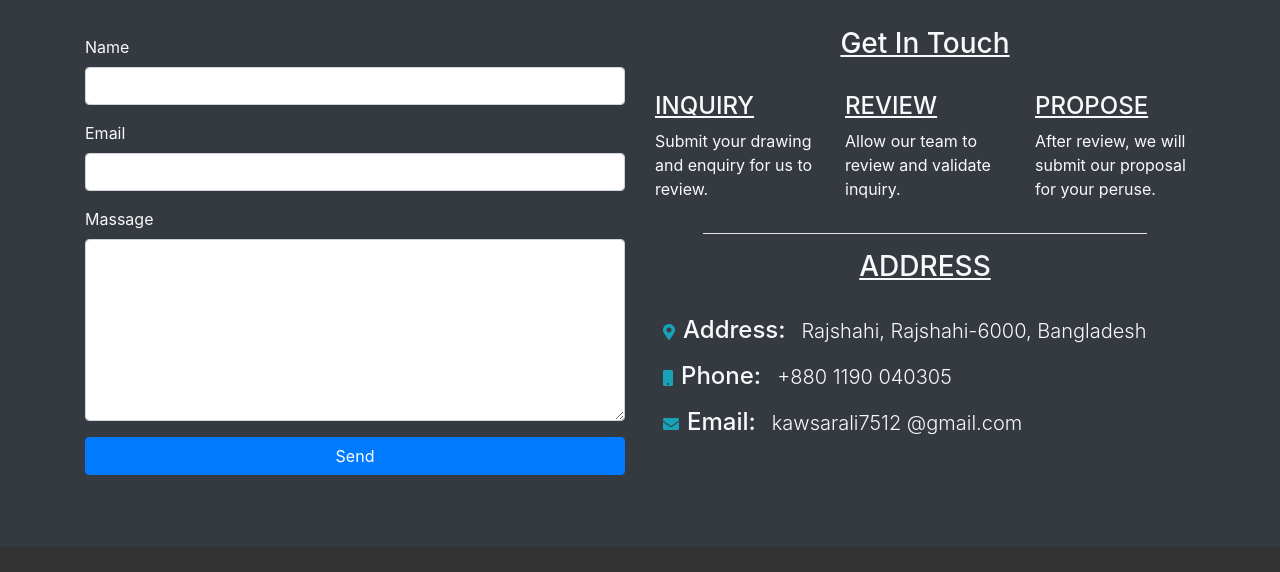
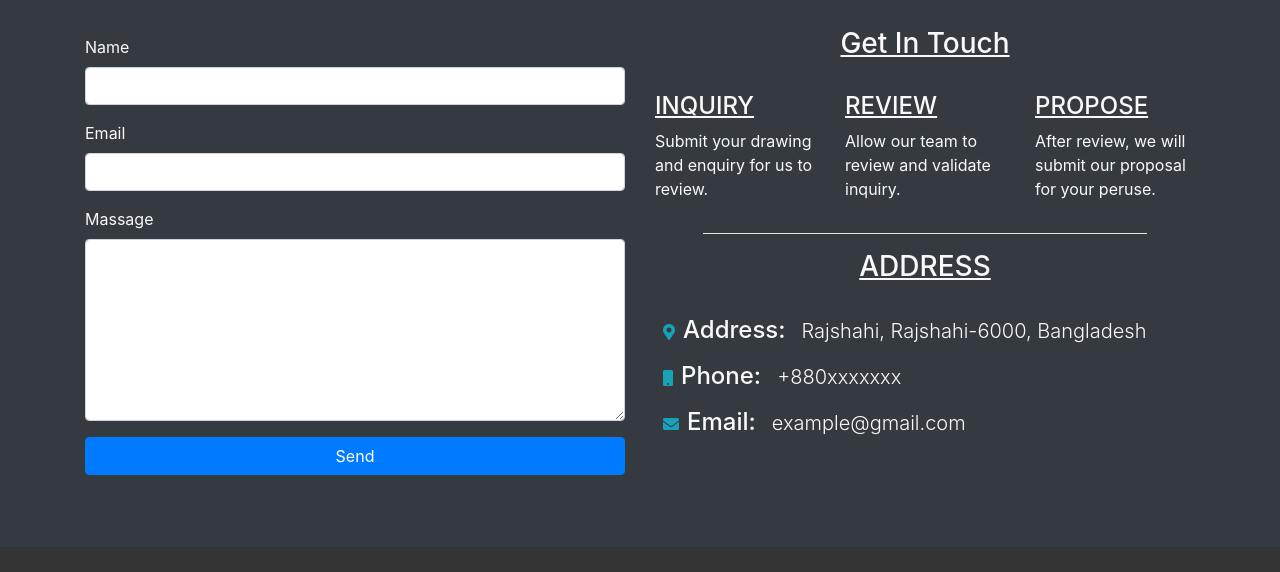
Before and after one commit to cyber-kit/CyberKit-Projects-01, a plain HTML site: page index.html in a window 1280 px wide. Shown: the part 3212-3784 px from the top of the page. Drawn offline with Linux system fonts and the light colour scheme.

Commit message:
Update index.html

```diff
--- a/index.html
+++ b/index.html
@@ -274,12 +274,12 @@
                         <div class="col-lg-12 d-flex flex-row">
                             <i class="p-2 text-info fas fa-mobile"></i>
                             <h4 class="pr-3">Phone:</h4>
-                            <p class="lead">+880 1190 040305</p>
+                            <p class="lead">+880xxxxxxx</p>
                         </div>
                         <div class="col-lg-12 d-flex flex-row">
                             <i class="p-2 text-info fas fa-envelope"></i>
                             <h4 class="pr-3">Email:</h4>
-                            <p class="lead">kawsarali7512 @gmail.com</p>
+                            <p class="lead">example@gmail.com</p>
                         </div>
                     </div>
                 </div>
```
